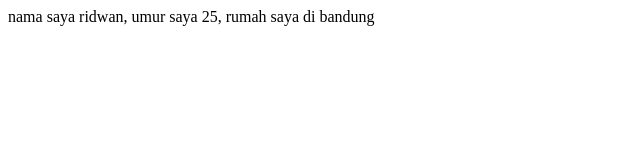
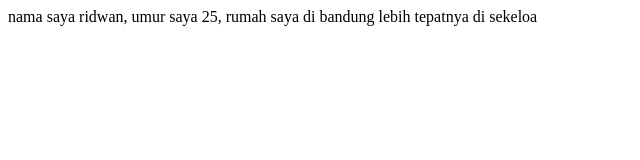
Before and after one commit to ridwanzlfkr/test, a plain HTML site: page index.html in a window 1280 px wide. Shown: the whole page, without its empty margins (0-640 px from the left). Drawn offline with Linux system fonts and the light colour scheme.

Commit message:
detail rumah

```diff
--- a/index.html
+++ b/index.html
@@ -6,5 +6,6 @@
 <body>
     nama saya ridwan, umur saya 25,
     rumah saya di bandung
+    lebih tepatnya di sekeloa
 </body>
 </html>
```
